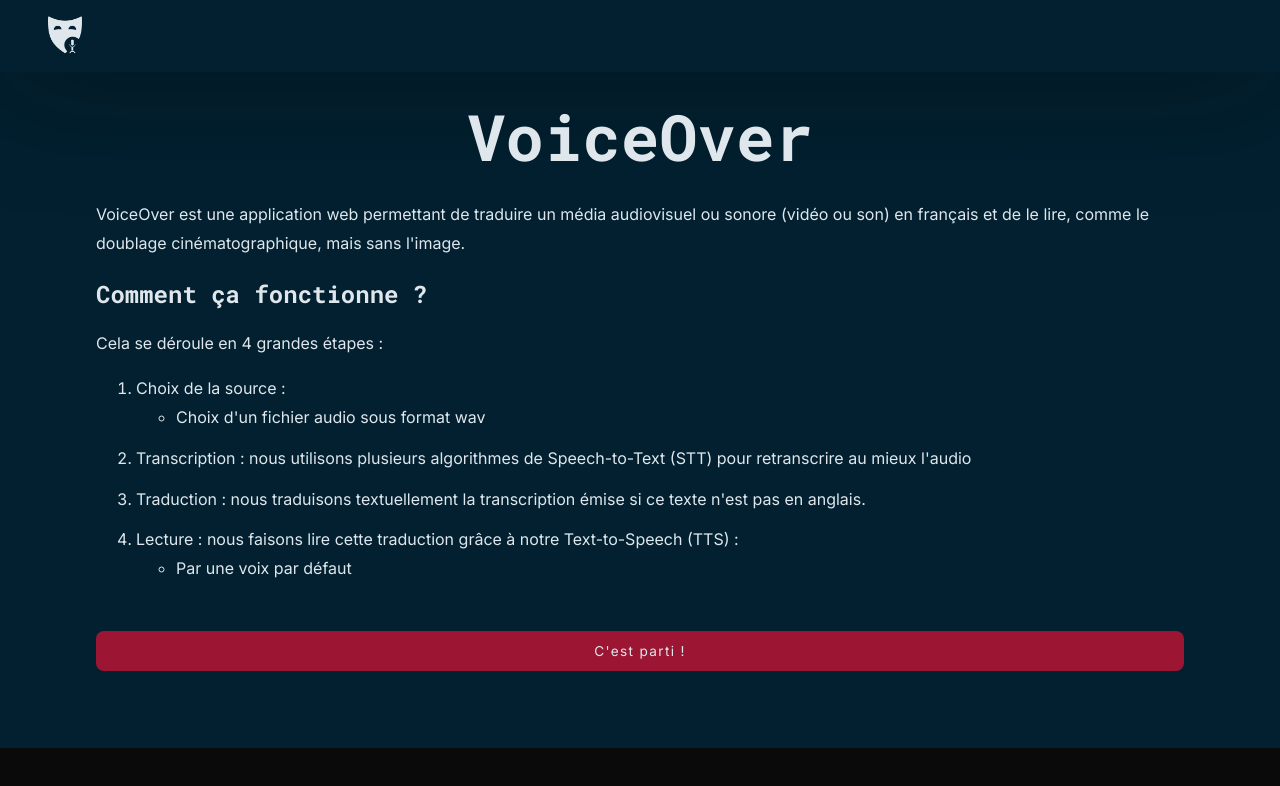
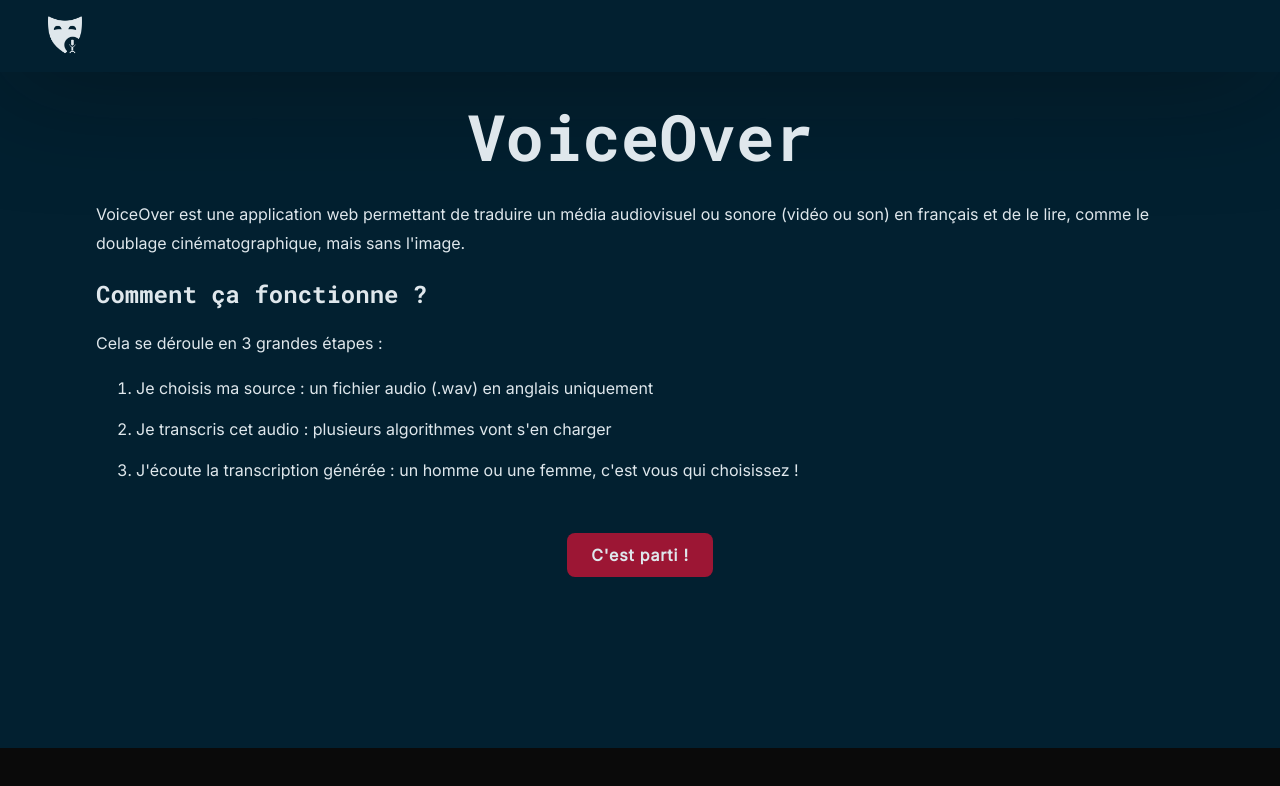
Before and after one commit to m-cheicki/VoiceOver_front, an Angular app: page / in a window 1280 px wide. Shown: the top 786 px of the page. Built offline with nearby package versions, Linux system fonts and the light colour scheme.

Commit message:
💬Update Homepage

```diff
--- a/src/app/homepage/homepage.component.html
+++ b/src/app/homepage/homepage.component.html
@@ -2,20 +2,12 @@
 <p>VoiceOver est une application web permettant de traduire un média audiovisuel ou sonore (vidéo ou son) en français et de le lire, comme le doublage cinématographique, mais sans l'image. </p>
 
 <h2>Comment ça fonctionne ? </h2>
-<p>Cela se déroule en 4 grandes étapes :</p>
+<p>Cela se déroule en 3 grandes étapes :</p>
+
 <ol>
-    <li>Choix de la source :
-        <ul>
-            <li>Choix d'un fichier audio sous format wav</li>
-        </ul>
-    </li>
-    <li>Transcription : nous utilisons plusieurs algorithmes de Speech-to-Text (STT) pour retranscrire au mieux l'audio</li>
-    <li>Traduction : nous traduisons textuellement la transcription émise si ce texte n'est pas en anglais. </li>
-    <li>Lecture : nous faisons lire cette traduction grâce à notre Text-to-Speech (TTS) :
-        <ul>
-            <li>Par une voix par défaut</li>
-        </ul>
-    </li>
+    <li>Je choisis ma source : un fichier audio (.wav) en anglais uniquement</li>
+    <li>Je transcris cet audio : plusieurs algorithmes vont s'en charger</li>
+    <li>J'écoute la transcription générée : un homme ou une femme, c'est vous qui choisissez !</li>
 </ol>
 
 <a routerLink="/voiceover" class="cta main-cta">C'est parti ! </a>
--- a/src/styles.css
+++ b/src/styles.css
@@ -29,32 +29,16 @@
     --line-height-header: 1.5em;
     --line-height-body: 1.8em;
 
-    /**** UI Elements ****/
-    /** Navigation **/
-
     /** Call-to-actions **/
     --button-fontfam: var(--family-button);
-    --button-fontsize: 0.85em;
-    --button-fontweight: 500;
+    --button-fontsize: 1em;
+    --button-fontweight: 600;
     --button-lineheight: 160%;
-    --button-letterspacing: .1em;
+    --button-letterspacing: .05em;
     --button-color-text: var(--light-grey);
 
     --main-button-color: var(--dark-red);
     --second-button-color: var(--light-blue-600);
-
-    /** Checkboxes & Radios **/
-
-    /** Inputs **/
-
-    /** Drag and drop area **/
-
-    /** Loaders and progress bar **/
-
-    /** Modals **/
-
-    /** Notifications **/
-
 }
 
 html, body{
@@ -133,6 +117,7 @@ a:hover{
     box-shadow: 0 0 0 0 var(--dark-red);
     border: transparent;
     cursor: pointer;
+    width: fit-content;
 }
 
 .cta:hover{
@@ -166,7 +151,6 @@ a:hover{
 }
 
 /** LOADER **/
-
 .load-container{
     width: 100%;
     margin: 96px 0;
```
Lines whose indentation alone changed are shown as unchanged.
